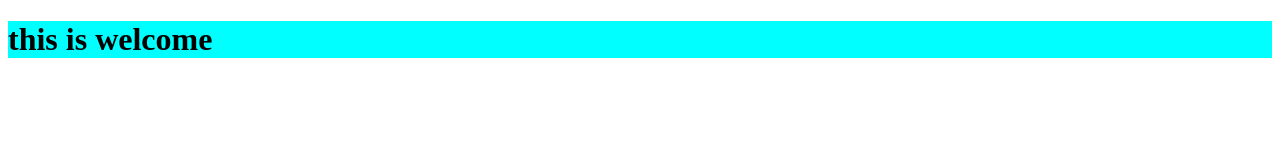
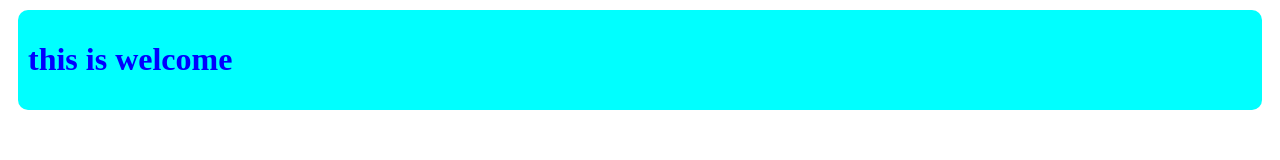
Before and after one commit to ashikk99/my-first-website, a plain HTML site: page inde.html in a window 1280 px wide. Drawn offline with Linux system fonts and the light colour scheme.

Commit message:
first color code

```diff
--- a/inde.html
+++ b/inde.html
@@ -4,11 +4,7 @@
     <meta charset="UTF-8">
     <meta name="viewport" content="width=device-width, initial-scale=1.0">
     <title>My first website</title>
-    <style>
-        div{
-            background-color: aqua;
-        }
-    </style>
+    <link rel="stylesheet" href="style/index.css">
 </head>
 <body>
     <div>
--- /dev/null
+++ b/style/index.css
@@ -0,0 +1,7 @@
+div{
+    background-color: aqua;
+    color: blue;
+    padding: 10px;
+    margin: 10px;
+    border-radius: 10px;
+}
```
